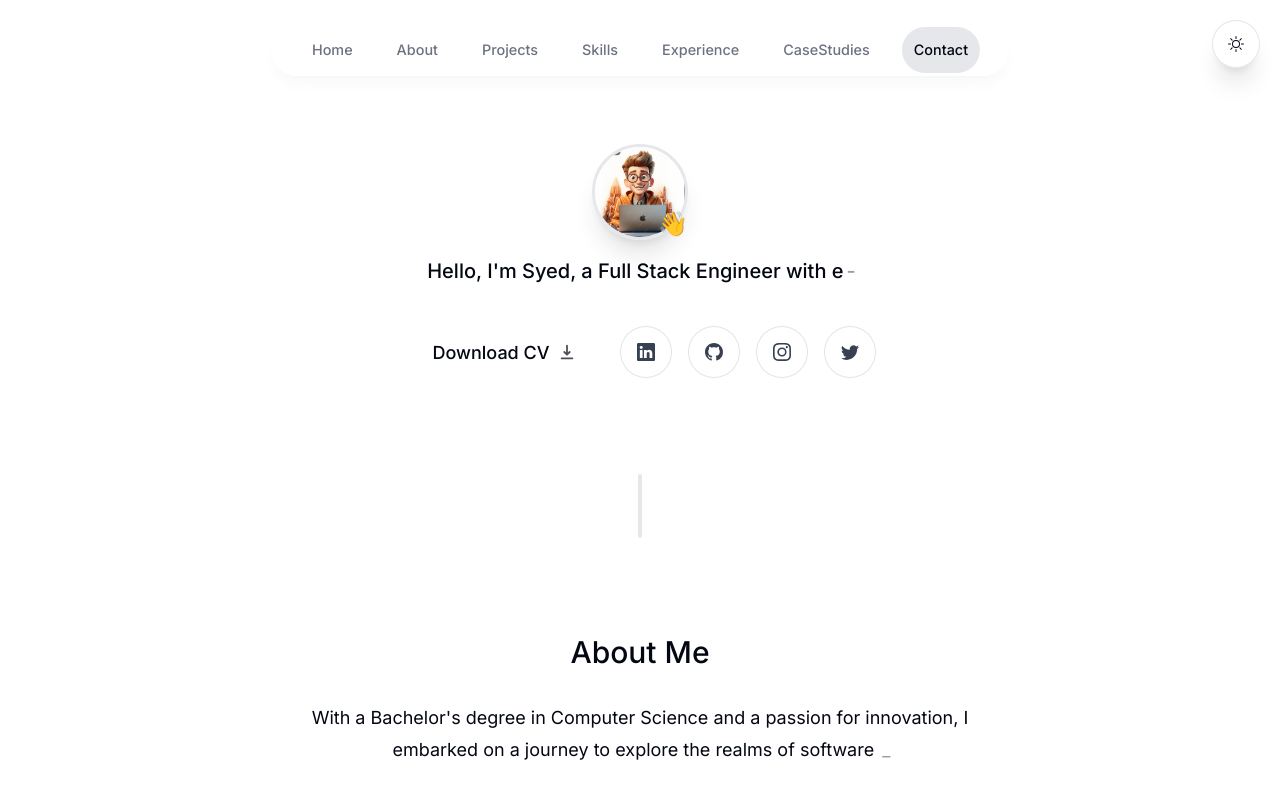
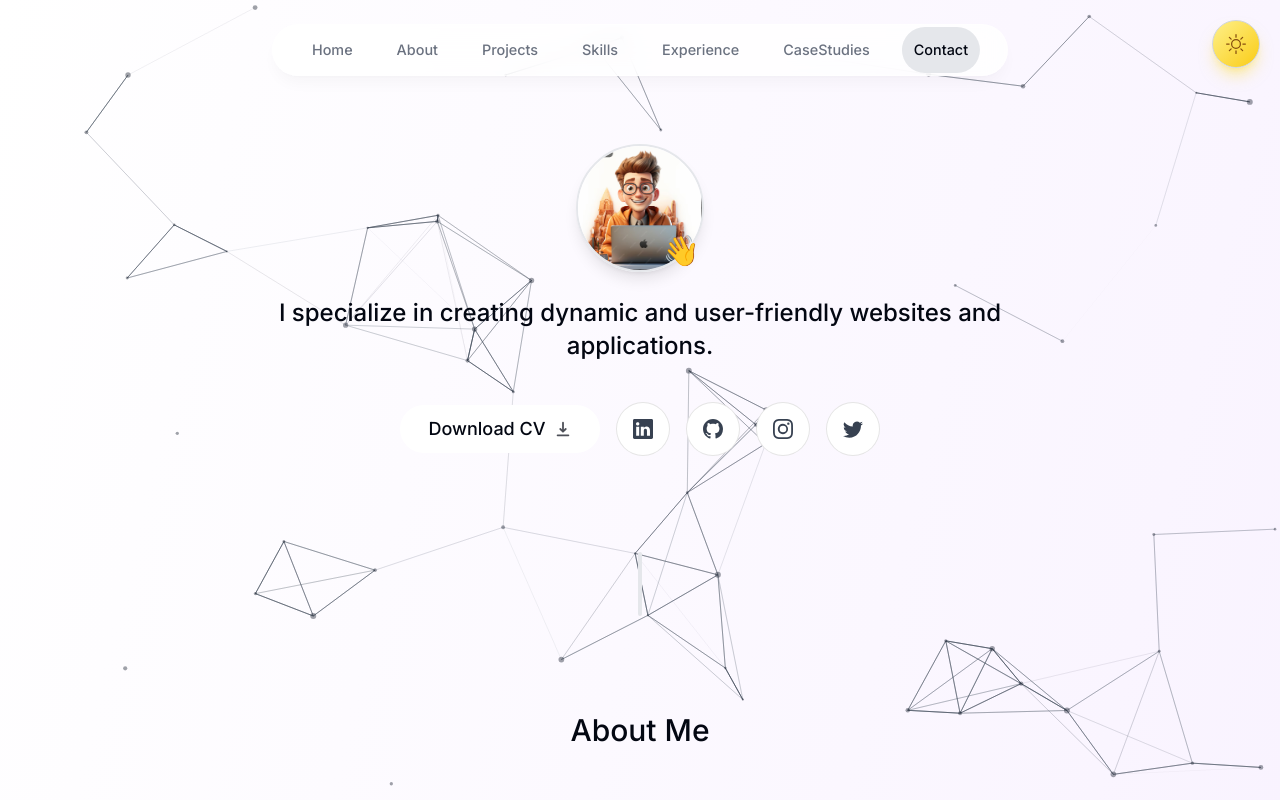
Before and after one commit to itsdevsyed/Syed_PortfolioHub, a Next.js app: page / in a window 1280 px wide. Shown: the top 800 px of the page. Built offline with nearby package versions, Linux system fonts and the light colour scheme; no server answers.

Commit message:
made new changes in the visual make it look more polished

```diff
--- a/app/layout.tsx
+++ b/app/layout.tsx
@@ -8,23 +8,25 @@ import Footer from '@/components/footer'
 import { Toaster } from 'react-hot-toast'
 import photo from '../public/photo.png'
 const inter = Inter({ subsets: ['latin'] })
-
-export const metadata = {
-  title: 'Portfolio-Syed',
-  description: 'Syed is a Full Stack Engineer developer based in India.',
-  imageUrl: photo,
-}
+import ParticlesBackground from "@/components/ParticlesBackground"; // ✅ import
 
 export default function RootLayout({
   children,
 }: {
-  children: React.ReactNode
+  children: React.ReactNode;
 }) {
   return (
     <html lang="en" className="!scroll-smooth">
-      <body className={`${inter.className} bg-white text-gray-950 relative pt-28 sm:pt-36 dark:bg-black dark:text-gray-50 dark:text-opacity-90`}>
+<body
+  className={`${inter.className} relative pt-28 sm:pt-36
+    bg-gradient-to-br from-white via-purple-50 to-purple-100
+    text-gray-950
+    dark:bg-gradient-to-br dark:from-gray-900 dark:via-black dark:to-purple-950
+    dark:text-gray-50 dark:text-opacity-90`}
+>
         <ThemeContextProvider>
           <ActiveSectionContextProvider>
+            <ParticlesBackground />   {/* 👈 background effect */}
             <Header />
             {children}
             <Footer />
@@ -34,5 +36,5 @@ export default function RootLayout({
         </ThemeContextProvider>
       </body>
     </html>
-  )
+  );
 }
--- /dev/null
+++ b/components/ParticlesBackground.tsx
@@ -0,0 +1,49 @@
+"use client";
+
+import React from "react";
+import Particles from "react-tsparticles";
+import { loadSlim } from "tsparticles-slim";
+import { useTheme } from "@/context/theme-context";
+
+const ParticlesBackground: React.FC = () => {
+  const { theme } = useTheme();
+
+  const particlesInit = async (engine: any) => {
+    await loadSlim(engine);
+  };
+
+  return (
+    <Particles
+      id="tsparticles"
+      init={particlesInit}
+      options={{
+        fullScreen: { enable: true, zIndex: -1 },
+        background: { color: "transparent" },
+        interactivity: {
+          events: {
+            onHover: { enable: true, mode: "repulse" }, // 👈 particles move away from cursor
+            onClick: { enable: true, mode: "push" }, // 👈 click adds more particles
+          },
+          modes: {
+            repulse: { distance: 100 }, // how far particles move away from cursor
+            push: { quantity: 4 }, // how many particles to add on click
+          },
+        },
+        particles: {
+          number: { value: 60 },
+          move: { enable: true, speed: 1.5 },
+          opacity: { value: 0.4 },
+          size: { value: { min: 1, max: 3 } },
+          links: {
+            enable: true,
+            distance: 150,
+            color: theme === "light" ? "#4b5563" : "#9ca3af", // gray-600 / gray-400
+          },
+          color: { value: theme === "light" ? "#111827" : "#f9fafb" }, // text-gray-900 / gray-50
+        },
+      }}
+    />
+  );
+};
+
+export default ParticlesBackground;
--- a/components/about.tsx
+++ b/components/about.tsx
@@ -1,13 +1,27 @@
 "use client";
 
-import React from "react";
-import { motion } from "framer-motion";
+import React, { useState, useEffect } from "react";
+import { motion, AnimatePresence } from "framer-motion";
 import { useSectionInView } from "@/lib/hooks";
 import SectionHeading from "./section-heading";
-import { Typewriter } from "react-simple-typewriter";
 
 export default function About() {
   const { ref } = useSectionInView("About");
+  const [textIndex, setTextIndex] = useState(0);
+
+  const words = [
+    "With a Bachelor's degree in Computer Science and a passion for innovation, I embarked on a journey to explore the realms of software engineering.",
+    "During my professional career and freelancing endeavors, I've honed my skills in front-end and back-end development, specializing in technologies like React.js, Redux, Node.js, and MongoDB.",
+    "I have a keen interest in Big Data, Web3, Distributed Systems, and I'm always eager to learn and apply new technologies to create innovative solutions.",
+  ];
+
+  // cycle text every 5s
+  useEffect(() => {
+    const interval = setInterval(() => {
+      setTextIndex((prev) => (prev + 1) % words.length);
+    }, 5000);
+    return () => clearInterval(interval);
+  }, []);
 
   return (
     <motion.section
@@ -19,21 +33,21 @@ export default function About() {
       id="about"
     >
       <SectionHeading>About Me</SectionHeading>
-      <p className="mb-3 font-sans text-lg">
-        <Typewriter
-          loop
-          cursor
-          cursorStyle="_"
-          typeSpeed={50} // Adjusted for smoother typing
-          deleteSpeed={30} // Adjusted for smoother deletion
-          delaySpeed={2000} // Slightly increased delay for smoother transition between words
-          words={[
-            "With a Bachelor's degree in Computer Science and a passion for innovation, I embarked on a journey to explore the realms of software engineering.",
-            "During my professional career and freelancing endeavors, I've honed my skills in front-end and back-end development, specializing in technologies like React.js, Redux, Node.js, and MongoDB.",
-            "I have a keen interest in Big Data, Web3, Distributed Systems, and I'm always eager to learn and apply new technologies to create innovative solutions.",
-          ]}
-        />
-      </p>
+
+      <div className="mb-3 font-sans text-lg relative h-[150px] flex items-center justify-center">
+        <AnimatePresence mode="wait">
+          <motion.p
+            key={textIndex}
+            initial={{ opacity: 0, y: 20, scale: 0.98 }}
+            animate={{ opacity: 1, y: 0, scale: 1 }}
+            exit={{ opacity: 0, y: -20, scale: 0.98 }}
+            transition={{ duration: 0.8, ease: "easeInOut" }}
+            className="px-2"
+          >
+            {words[textIndex]}
+          </motion.p>
+        </AnimatePresence>
+      </div>
     </motion.section>
   );
 }
--- a/components/intro.tsx
+++ b/components/intro.tsx
@@ -1,124 +1,119 @@
 'use client'
-import React from 'react';
+import React, { useState, useEffect } from 'react';
 import Image from 'next/image';
-import { motion } from 'framer-motion';
+import { motion, AnimatePresence } from 'framer-motion';
 import { BsGithub, BsInstagram, BsLinkedin, BsTwitter } from 'react-icons/bs';
 import { HiDownload } from 'react-icons/hi';
 import { useSectionInView } from "@/lib/hooks";
 import { useActiveSectionContext } from "@/context/active-section-context";
-import { Typewriter } from 'react-simple-typewriter';
-import { BsWhatsapp } from 'react-icons/bs';
 
 export default function Intro() {
   const { ref } = useSectionInView("Home", 0.5);
   const { setActiveSection, setTimeOfLastClick } = useActiveSectionContext();
 
+  const texts = [
+    "Hello, I'm Syed, a Full Stack Engineer with expertise in front-end and back-end development.",
+    "I specialize in creating dynamic and user-friendly websites and applications.",
+  ];
+
+  const [index, setIndex] = useState(0);
+
+  useEffect(() => {
+    const interval = setInterval(() => {
+      setIndex((prev) => (prev + 1) % texts.length);
+    }, 5000);
+    return () => clearInterval(interval);
+  }, [texts.length]);
+
   return (
     <section
       ref={ref} id='home'
-            className=' mb-28 max-w-[50rem] text-center
-            sm:mb-0 scroll-mt-[100rem]'
+      className='mb-28 max-w-[48rem] text-center sm:mb-0 scroll-mt-[100rem] mx-auto'
     >
-            <div className='flex items-center justify-center'>
+      {/* Profile Image */}
+      <div className='flex items-center justify-center mb-6'>
         <div className='relative'>
           <motion.div
             initial={{ opacity: 0, scale: 0}}
             animate={{ opacity: 1, scale: 1}}
-                        transition={{
-                            type: "tween",
-                            duration: 2,
-                        }}
+            transition={{ type: "tween", duration: 1.8 }}
           >
             <Image
               src="/photo.png" alt="Syed"
-                            width="180"
-                            height="180"
-                            quality="100"
-                            priority={true}
-                            className='h-24 w-24 rounded-full object-cover
-                            border-[0.20rem]
-                            border-blue shadow-xl'
+              width={160}
+              height={160}
+              quality={100}
+              priority
+              className='h-24 w-24 sm:h-32 sm:w-32 rounded-full object-cover border-[0.15rem] border-blue shadow-lg'
             />
           </motion.div>
-                    <motion.span className='absolute bottom-0 right-0 text-2xl'
+          <motion.span className='absolute bottom-1 right-1 text-2xl sm:text-3xl'
             initial={{ opacity: 0, scale: 0}}
             animate={{ opacity: 1, scale: 1}}
-                        transition={{
-                            type: "spring",
-                            stiffness: 125,
-                            delay: 0.1,
-                            duration: 0.7,
-                        }}
+            transition={{ type: "spring", stiffness: 125, delay: 0.2, duration: 0.6 }}
           >
             👋
           </motion.span>
         </div>
       </div>
+
+      {/* Animated Intro Text */}
       <motion.h1
-                className='mb-10 mt-4 px-4 text-2xl font-bold sm:text-5xl lg:text-xl  font-medium  !leading-[1.5]'
-                initial={{ opacity: 0, y: 100}}
+        className='mb-10 px-4 text-lg sm:text-xl md:text-2xl font-medium leading-relaxed sm:leading-snug lg:leading-snug'
+        initial={{ opacity: 0, y: 50}}
+        animate={{ opacity: 1, y: 0 }}
+      >
+        <AnimatePresence mode="wait">
+          <motion.span
+            key={index}
+            initial={{ opacity: 0, y: 10, scale: 0.98 }}
+            animate={{ opacity: 1, y: 0, scale: 1 }}
+            exit={{ opacity: 0, y: -10, scale: 0.98 }}
+            transition={{ duration: 0.8, ease: "easeInOut" }}
+            className="block"
+          >
+            {texts[index]}
+          </motion.span>
+        </AnimatePresence>
+      </motion.h1>
+
+      {/* Action Buttons + Social Links */}
+      <motion.div
+        className='flex flex-col sm:flex-row items-center justify-center gap-4 px-4 text-base sm:text-lg font-medium'
+        initial={{ opacity: 0, y: 50}}
         animate={{ opacity: 1, y: 0}}
-            >
-                <Typewriter
-                    words={[
-                        "Hello, I'm Syed, a Full Stack Engineer with expertise in both front-end and back-end technologies."
-                        ," I specialize in creating dynamic and user-friendly websites and applications."
-                    ]}
-                    loop={false}
-                    cursor
-                    cursorStyle='-'
-                    typeSpeed={20}
-                    deleteSpeed={70}
-                    delaySpeed={1000}
-                />
-            </motion.h1>
-            <motion.div
-                className='flex flex-col sm:flex-row items-center justify-center gap-4 px-4 text-lg font-medium'
-                initial={{ opacity: 0, y: 100}}
-                animate={{ opacity: 1, y: 0}}
-                transition={{
-                    delay: 0.1,
-                }}
+        transition={{ delay: 0.2 }}
       >
         <a
-                    className='group bg-white px-7 py-3 flex items-center gap-2 rounded-full outline-none focus:scale-110 hover:scale-110 hover:bg-white active:scale-200 transition cursor-pointer dark:bg-white/10'
+          className='group bg-white px-6 py-2 sm:px-7 sm:py-3 flex items-center gap-2 rounded-full outline-none focus:scale-110 hover:scale-110 hover:bg-white active:scale-105 transition cursor-pointer dark:bg-white/10'
           href='/Syed_Resume.pdf'
           download
         >
           Download CV
-                    <HiDownload
-                        className='opacity-70 group-hover:translate-1 transition'
-                    />
-                </a>
-                <a
-                    className='bg-white p-4 text-gray-700 flex items-center gap-2 rounded-full outline-none focus:scale-[1.15] hover:scale-[1.15] hover:text-gray-950 active:scale-105 transition borderBlack dark:bg-white/10 dark:text-white/60'
-                    href='https://www.linkedin.com/in/itsdevsyed/' target='_blank'
-                >
-                    <BsLinkedin />
-                </a>
-                <a
-                    className='bg-white p-4 text-gray-700 flex items-center gap-2 rounded-full outline-none focus:scale-[1.15] hover:scale-[1.15] hover:text-gray-950 active:scale-105 transition borderBlack dark:bg-white/10 dark:text-white/60'
-                    href='https://github.com/itsdevsyed'
-                    target='_blank'
-                >
-                    <BsGithub />
+          <HiDownload className='opacity-70 group-hover:translate-y-1 transition' />
         </a>
 
+        {[{
+          icon: BsLinkedin,
+          url: 'https://www.linkedin.com/in/itsdevsyed/'
+        },{
+          icon: BsGithub,
+          url: 'https://github.com/itsdevsyed'
+        },{
+          icon: BsInstagram,
+          url: 'https://instagram.com/ohh.xyed'
+        },{
+          icon: BsTwitter,
+          url: 'https://twitter.com/itsdevsyed'
+        }].map((social, idx) => (
           <a
-                    className='bg-white p-4 text-gray-700 flex items-center gap-2 rounded-full outline-none focus:scale-[1.15] hover:scale-[1.15] hover:text-gray-950 active:scale-105 transition borderBlack dark:bg-white/10 dark:text-white/60'
-                    href='https://instagram.com/ohh.xyed'
-                    target='_blank'
+            key={idx}
+            className='bg-white p-3 sm:p-4 text-gray-700 flex items-center justify-center rounded-full outline-none focus:scale-[1.15] hover:scale-[1.15] hover:text-gray-950 active:scale-105 transition borderBlack dark:bg-white/10 dark:text-white/60'
+            href={social.url} target='_blank'
           >
-                    <BsInstagram />
-                </a><a
-                    className='bg-white p-4 text-gray-700 flex items-center gap-2 rounded-full outline-none focus:scale-[1.15] hover:scale-[1.15] hover:text-gray-950 active:scale-105 transition borderBlack dark:bg-white/10 dark:text-white/60'
-                    href='https://twitter.com/itsdevsyed'
-                    target='_blank'
-                >
-                    <BsTwitter />
+            <social.icon className='text-lg sm:text-xl' />
           </a>
-
-
+        ))}
       </motion.div>
     </section>
   )
--- a/components/project.tsx
+++ b/components/project.tsx
@@ -4,7 +4,6 @@ import React, { useRef } from 'react';
 import { projectsData } from '@/lib/data'
 import Image from 'next/image'
 import { useScroll, useTransform , motion} from 'framer-motion';
-// import { SmoothCorners } from 'react-smooth-corners'
 import Link from 'next/link';
 
 type ProjectProps = (typeof projectsData)[number] & {
@@ -29,11 +28,9 @@ export default function Project({ title, description, tags, imageUrl, imagePath}
                 scale: scaleProgress,
                 opacity: opacityProgress,
             }}
-            className=' group mb-3 sm:mb-8 last:mb-0'
+            className='group mb-3 sm:mb-8 last:mb-0'
         >
-            <Link
-                href={imagePath}
-            >
+            <Link href={imagePath}>
                 <section
                     className='group bg-gray-100 max-w-[42rem] border
                     border-black/5 overflow-hidden
@@ -49,37 +46,30 @@ export default function Project({ title, description, tags, imageUrl, imagePath}
                         sm:max-w-[50%] flex flex-col
                         h-full group-even:ml-[20rem]'
                     >
-                        <h3
-                            className='text-2xl font-semibold'
-                        >
-                            {title}
-                        </h3>
-                        <p
-                            className='mt-2 leading-relaxed text-gray-700
-                            dark:text-white/70'
-                        >
+                        <h3 className='text-2xl font-semibold'>{title}</h3>
+                        <p className='mt-2 leading-relaxed text-gray-700 dark:text-white/70'>
                             {description}
                         </p>
-                        <ul
-                            className='flex flex-wrap mt-4 gap-2
-                            sm:mt-auto'
-                        >
+                        <ul className='flex flex-wrap mt-4 gap-2 sm:mt-auto'>
                             {tags.map((tag, index) => (
                                 <li
-                                    className='bg-black/[0.7] px-3 py-1 text-[0.7rem]
-                                    uppercase
-                                    tracking-wider text-white rounded-full  dark:text-white/70'
+                                    className='bg-black/[0.7] px-3 py-1 text-[0.7rem] uppercase tracking-wider text-white rounded-full dark:text-white/70'
                                     key={index}
                                 >
                                     {tag}
                                 </li>
-                            ) )}
+                            ))}
                         </ul>
                     </div>
+
+                    {/* Wrapper div for absolute/fill image */}
+                    <div className="absolute hidden sm:block top-8 -right-40 w-[28.25rem] h-[20rem]">
                         <Image
-                        src={imageUrl} alt={title} quality={95}
-                        className='absolute hidden sm:block top-8 -right-40 w-[28.25rem] object-fit
-                        rounded-t-lg shadow-2xl
+                            src={imageUrl}
+                            alt={title}
+                            fill
+                            quality={95}
+                            className='object-cover rounded-t-lg shadow-2xl
                             transition
                             group-hover:scale-[1.04]
                             group-hover:-translate-x-3
@@ -91,6 +81,7 @@ export default function Project({ title, description, tags, imageUrl, imagePath}
                             group-even:right-[initial]
                             group-even:-left-40'
                         />
+                    </div>
                 </section>
             </Link>
         </motion.div>
--- a/components/theme-switch.tsx
+++ b/components/theme-switch.tsx
@@ -9,18 +9,25 @@ export default function ThemeSwitch() {
 
   return (
     <button
-      className="fixed top-5 right-5 bg-white
-      w-[3rem] h-[3rem] bg-opacity-80
-      backdrop-blur-[0.5rem]
-     border-solid borderBlack shadow-xl  overflow-hidden rounded-full flex
-    items-center justify-center hover:scale-[1.15]
-active:scale-105
-   transition-all
-      dark:bg-gray-950
-      dark:text-gray-50"
       onClick={toggleTheme}
+      className={`
+        fixed top-5 right-5
+        w-[3rem] h-[3rem]
+        flex items-center justify-center
+        rounded-full shadow-lg transition-all duration-300 ease-in-out
+        hover:scale-110 active:scale-95
+        border border-gray-300 dark:border-gray-700
+        ${theme === "light"
+          ? "bg-gradient-to-br from-yellow-200 to-yellow-400 text-yellow-800 shadow-yellow-300/50"
+          : "bg-gradient-to-br from-gray-800 to-gray-900 text-yellow-300 shadow-yellow-800/50"}
+      `}
     >
-      {theme === "light" ? <BsSun /> : <BsMoon />}
+      <span
+        className="transition-transform duration-500 ease-in-out"
+        style={{ transform: theme === "light" ? "rotate(0deg)" : "rotate(180deg)" }}
+      >
+        {theme === "light" ? <BsSun size={20} /> : <BsMoon size={20} />}
+      </span>
     </button>
   );
 }
--- /dev/null
+++ b/lib/tsparticles.d.ts
@@ -0,0 +1,4 @@
+declare module "tsparticles" {
+    import type { Engine } from "tsparticles-engine";
+    export function loadFull(engine: Engine): Promise<void>;
+  }
--- a/package.json
+++ b/package.json
@@ -19,7 +19,7 @@
     "eslint": "8.51.0",
     "eslint-config-next": "13.5.4",
     "framer-motion": "^10.16.4",
-    "next": "^13.5.11",
+    "next": "^15.5.3",
     "postcss": "8.4.31",
     "react": "^18.3.1",
     "react-dom": "^18.3.1",
@@ -28,11 +28,15 @@
     "react-intersection-observer": "^9.10.3",
     "react-simple-typewriter": "^5.0.1",
     "react-smooth-corners": "^1.0.4",
+    "react-tsparticles": "^2.12.2",
     "react-vertical-timeline-component": "^3.6.0",
     "resend": "^4.6.0",
     "sass": "^1.69.3",
     "sharp": "^0.33.4",
     "tailwindcss": "3.3.3",
+    "tsparticles": "^3.9.1",
+    "tsparticles-engine": "^2.12.0",
+    "tsparticles-slim": "^2.12.0",
     "typescript": "5.2.2"
   },
   "devDependencies": {
--- a/tsconfig.json
+++ b/tsconfig.json
@@ -1,5 +1,7 @@
 {
   "compilerOptions": {
+      "typeRoots": ["./types", "./node_modules/@types"],
+
     "target": "es5",
     "lib": [
       "dom",
```
Also changed, not shown: lib/data.ts (+21 -49 lines), 1 other file (tests, documents, lock files or other folders). Lines whose indentation alone changed are shown as unchanged.
